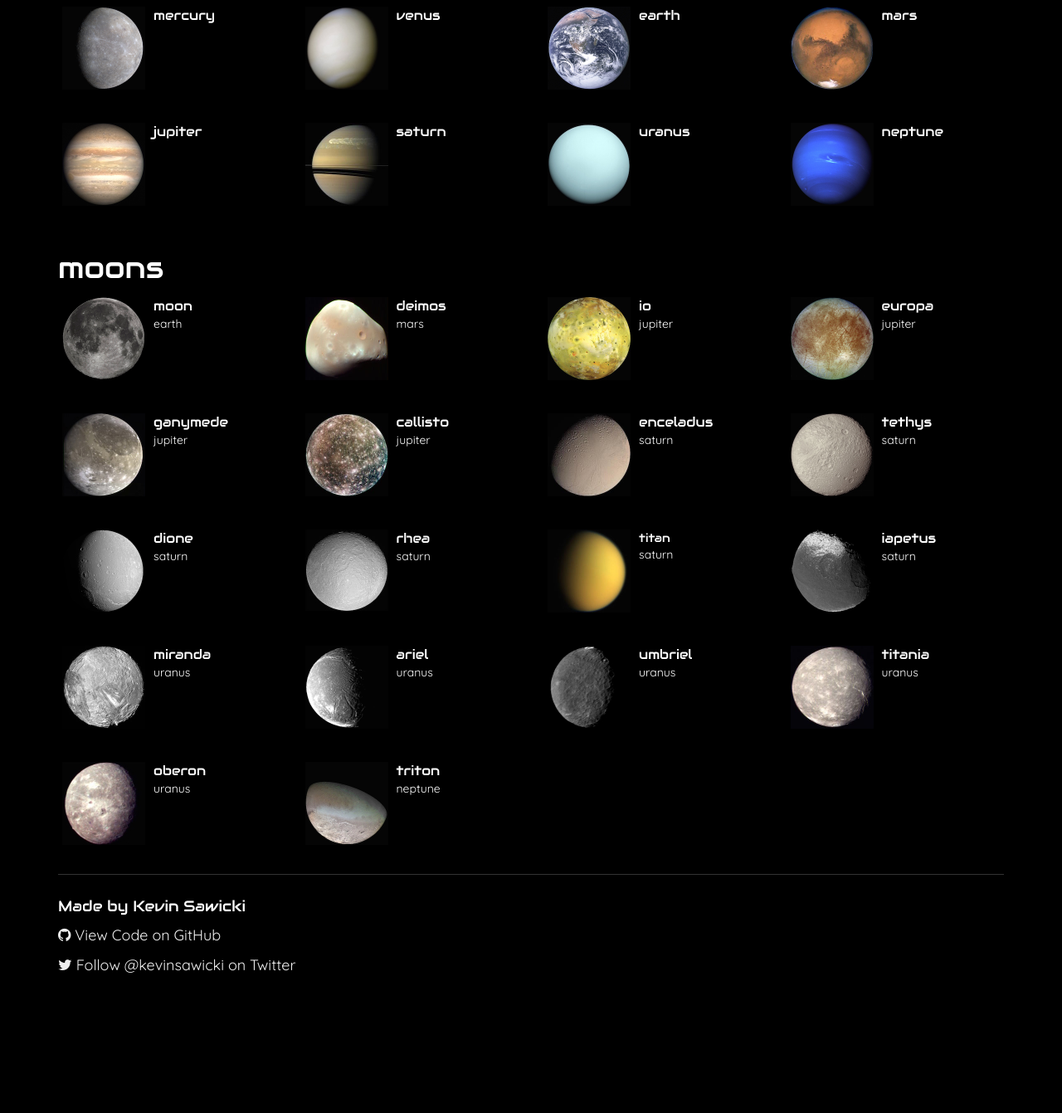
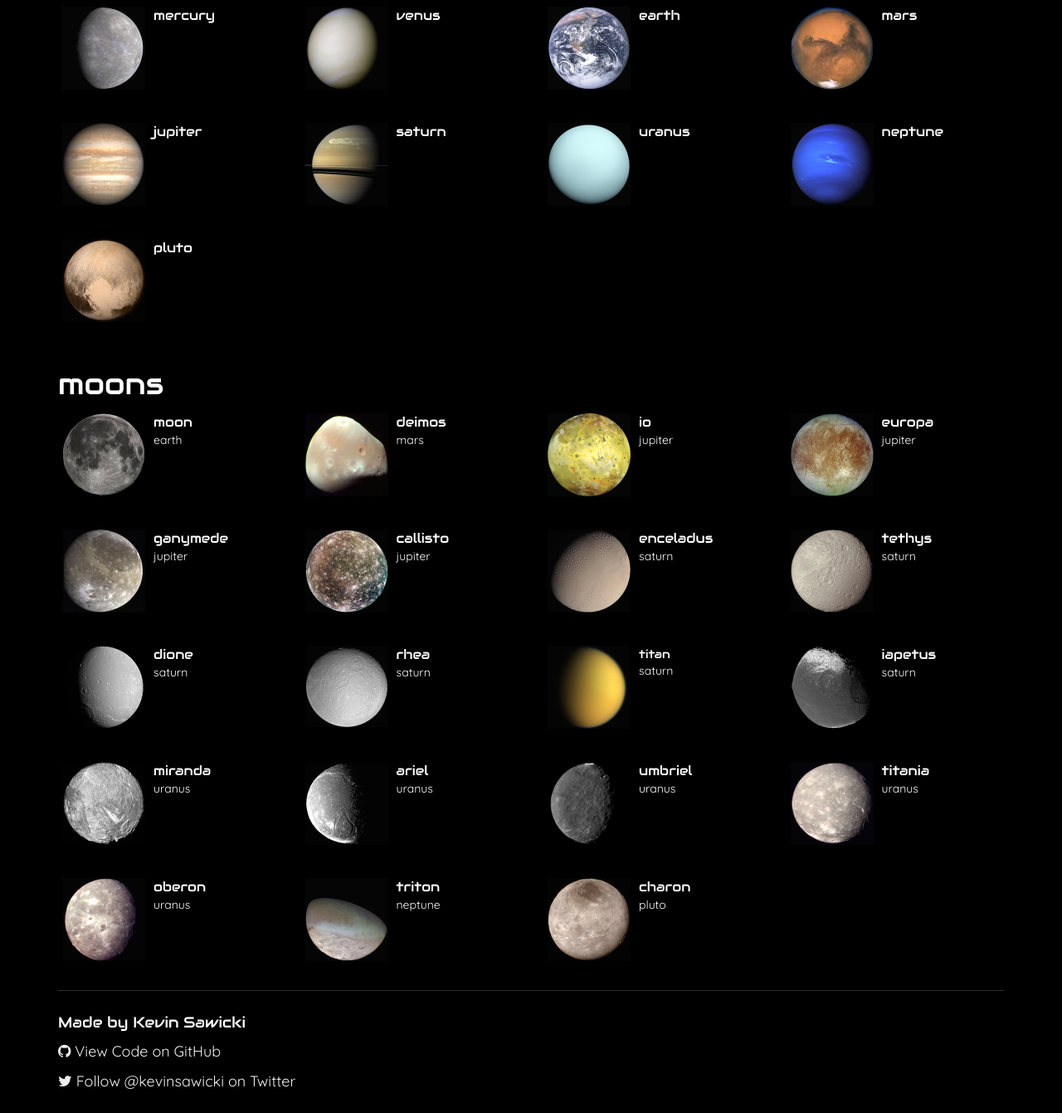
Before and after one commit to kevinsawicki/birthday-pizza, a website: page index.html in a window 1280 px wide. Shown: the part 426-1767 px from the top of the page at 83% size. Before the commit the page ends 1627 px from the top, so only its background shows below. Drawn offline with nearby package versions, Linux system fonts and the light colour scheme; a script that the page names is missing.

Commit message:
Add views for pluto and charon

```diff
--- a/index.html
+++ b/index.html
@@ -318,6 +318,15 @@
           </div>
         </div>
 
+        <div class="col-lg-3 col-md-4 col-sm-6 col-xs-12">
+          <div class="planet pluto">
+            <div class="planet-image"></div>
+            <div class="accent-font planet-name">pluto</div>
+            <div class="age age-pluto"></div>
+            <div class="birthday birthday-pluto"></div>
+          </div>
+        </div>
+
       </div>
 
       <div class="row">
@@ -508,6 +517,16 @@
           </div>
         </div>
 
+        <div class="col-lg-3 col-md-4 col-sm-6 col-xs-12">
+          <div class="moon charon">
+            <div class="moon-image"></div>
+            <div class="accent-font moon-name">charon</div>
+            <div class="planet-name">pluto</div>
+            <div class="age age-charon"></div>
+            <div class="birthday birthday-charon"></div>
+          </div>
+        </div>
+
       </div>
 
       <div class="row">
```
